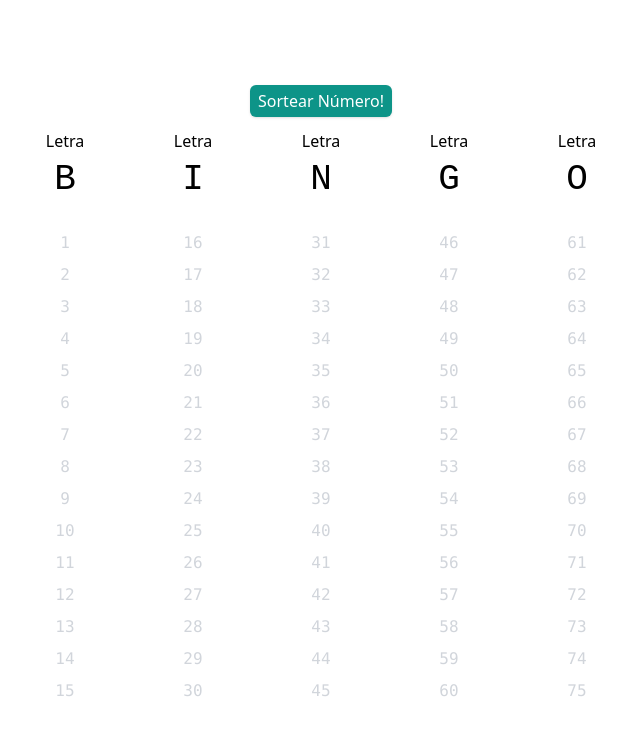
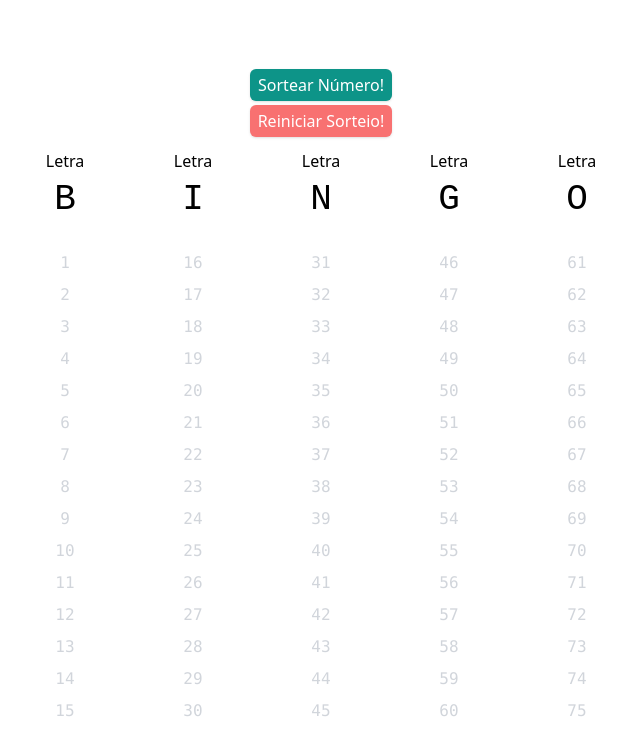
Before and after one commit to brwolfgang/bingo-react, a React (Create React App) app: page / in a window 1280 px wide. Shown: the top 754 px of the page, without its empty margins (319-959 px from the left). Built offline with nearby package versions, Linux system fonts and the light colour scheme.

Commit message:
Implementa lógica de reinício de sorteio

```diff
--- a/src/App.jsx
+++ b/src/App.jsx
@@ -1,6 +1,7 @@
 import './index.css'
 import React from "react";
 import AcaoSorteio from "./componentes/AcaoSorteio.jsx";
+import AcaoReiniciarSorteio from "./componentes/AcaoReiniciarSorteio";
 import NumeroSorteado from "./componentes/NumeroSorteado.jsx";
 import ColunaNumerica from "./componentes/ColunaNumerica.jsx";
 import HeaderLetreiro from "./componentes/HeaderLetreiro.jsx";
@@ -61,11 +62,19 @@ class App extends React.Component {
         this.setState({ palavraBingo: novaPalavraBingo.trim() })
     }
 
+    handleReinicioSorteio = () => {
+        if (window.confirm('Confirma o reinício do Sorteio? O progresso atual será perdido!')) {
+            this.componentDidMount();
+        }
+    }
+
     render() {
         return (
             <div className="flex flex-col justify-center items-center w-screen h-screen">
                 <div className="flex flex-col justify-center items-center m-2 text-center w-full">
-                    <AcaoSorteio sortearNumero={this.sortearNumero} />
+                    {this.state.qtdeNumerosSorteados <= 75 ? <AcaoSorteio sortearNumero={this.sortearNumero} /> : null}
+
+                    <AcaoReiniciarSorteio reiniciarSorteio={this.handleReinicioSorteio}/>
 
                     {this.state.numeroRecemSorteado ?  <NumeroSorteado numeroSorteado={this.state.numeroRecemSorteado}/> : ''}
 
--- /dev/null
+++ b/src/componentes/AcaoReiniciarSorteio.jsx
@@ -0,0 +1,9 @@
+import React from "react";
+
+const AcaoSorteio = ({reiniciarSorteio}) => {
+    return (
+        <button className="text-white bg-red-400 hover:text-white hover:bg-red-700 px-2 py-1 rounded-md shadow" onClick={reiniciarSorteio}>Reiniciar Sorteio!</button>
+    )
+}
+
+export default AcaoSorteio;
--- a/src/componentes/AcaoSorteio.jsx
+++ b/src/componentes/AcaoSorteio.jsx
@@ -2,7 +2,7 @@ import React from "react";
 
 const AcaoSorteio = ({sortearNumero}) => {
     return (
-        <button className="text-white bg-teal-600 hover:bg-teal-700 px-2 py-1 rounded-md shadow" onClick={sortearNumero}>Sortear Número!</button>
+        <button className="text-white bg-teal-600 hover:bg-teal-700 px-2 py-1 m-1 rounded-md shadow" onClick={sortearNumero}>Sortear Número!</button>
     )
 }
 
```
